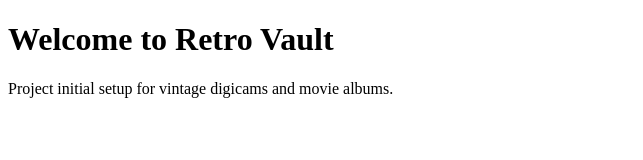
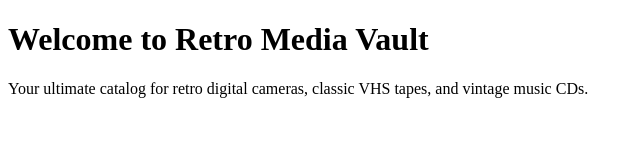
Before and after one commit to nicolebonareristrath/Retro-Vault, a plain HTML site: page index.html in a window 1280 px wide. Shown: the whole page, without its empty margins (0-643 px from the left). Drawn offline with Linux system fonts and the light colour scheme.

Commit message:
Update project name to Retro Media Vault

```diff
--- a/index.html
+++ b/index.html
@@ -3,10 +3,10 @@
 <head>
     <meta charset="UTF-8">
     <meta name="viewport" content="width=device-width, initial-scale=1.0">
-    <title>Retro Vault - Vintage Digicams & Albums</title>
+    <title>Retro Media Vault</title>
 </head>
 <body>
-    <h1>Welcome to Retro Vault</h1>
-    <p>Project initial setup for vintage digicams and movie albums.</p>
+    <h1>Welcome to Retro Media Vault</h1>
+    <p>Your ultimate catalog for retro digital cameras, classic VHS tapes, and vintage music CDs.</p>
 </body>
 </html>
```
Also changed, not shown: 1 other file.
